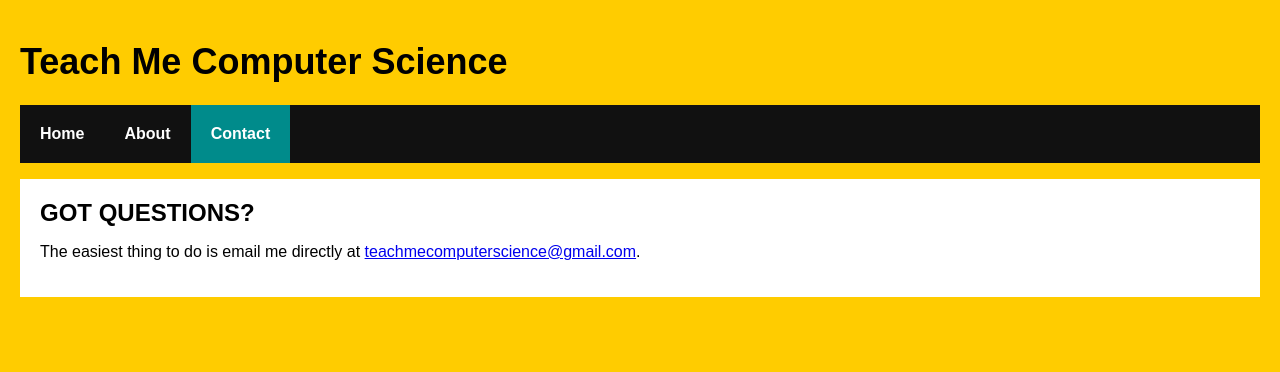
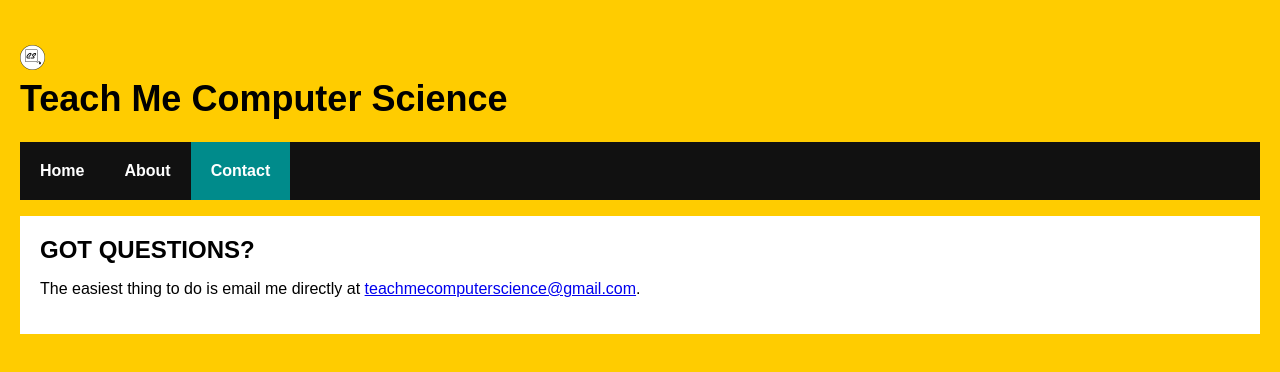
Before and after one commit to isas1/tmcs-simple, a React (Create React App) app: page /contact in a window 1280 px wide. Shown: the top 372 px of the page. Built offline with nearby package versions, Linux system fonts and the light colour scheme.

Commit message:
Logo added - needs aligning

```diff
--- a/src/App.js
+++ b/src/App.js
@@ -9,6 +9,7 @@ import About from "./About";
 import Contact from "./Contact";
 import './App.css';
 import Typewriter from "./Typewriter";
+import Logo from "./Logo/logo.jsx";
 
 
 class App extends Component {
@@ -16,7 +17,7 @@ class App extends Component {
     return (
       <BrowserRouter>
         <div>
-          <h1><Typewriter /></h1>
+          <h1><span><Logo /></span><Typewriter /></h1>
           <ul className="header">
             <li><NavLink exact to="/">Home</NavLink></li>
             <li><NavLink to="/about">About</NavLink></li>
--- /dev/null
+++ b/src/Logo/logo.jsx
@@ -0,0 +1,14 @@
+import logo from "./cslogo.png";
+import React from "react";
+
+const styles = {
+  maxHeight: "25px"
+}
+
+const Logo = () => {
+  return (
+    <img style={styles} src={logo} alt="My logo" />
+  );
+}
+
+export default Logo;
```
Also changed, not shown: src/Logo/cslogo.png (added).
